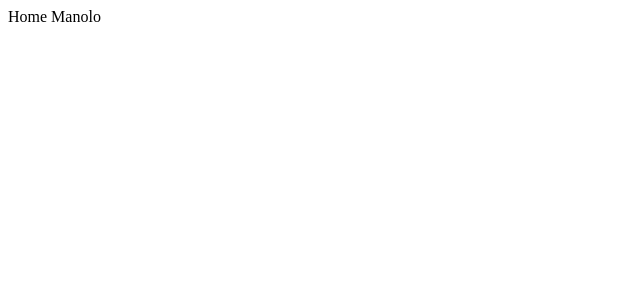
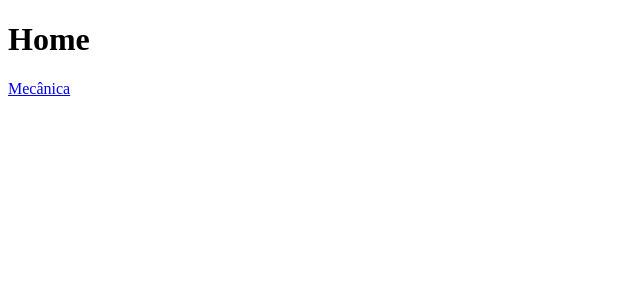
Before and after one commit to brunotarga/exercitandoafisica, a Next.js app: page / in a window 1280 px wide. Shown: the top 300 px of the page, without its empty margins (0-640 px from the left). Built offline with nearby package versions, Linux system fonts and the light colour scheme.

Commit message:
nova home

```diff
--- a/pages/index.js
+++ b/pages/index.js
@@ -1,5 +1,8 @@
 function Home() {
-    return <div>Home Manolo</div>
+    return <div>
+        <h1>Home</h1>
+        <a href="/Mecânica">Mecânica</a>
+    </div>
 }
 
 export default Home
```
Also changed, not shown: pages/Mecânica.js (added, +8 -0 lines).
